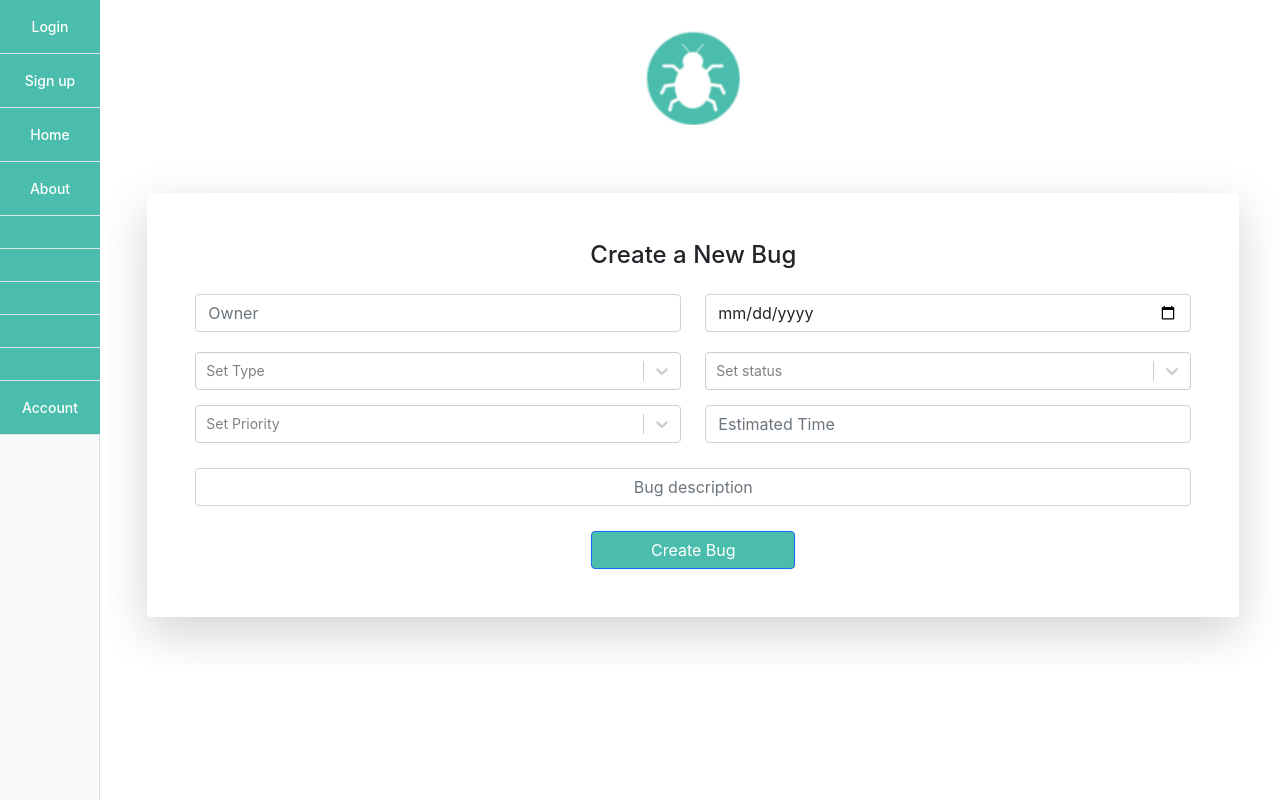
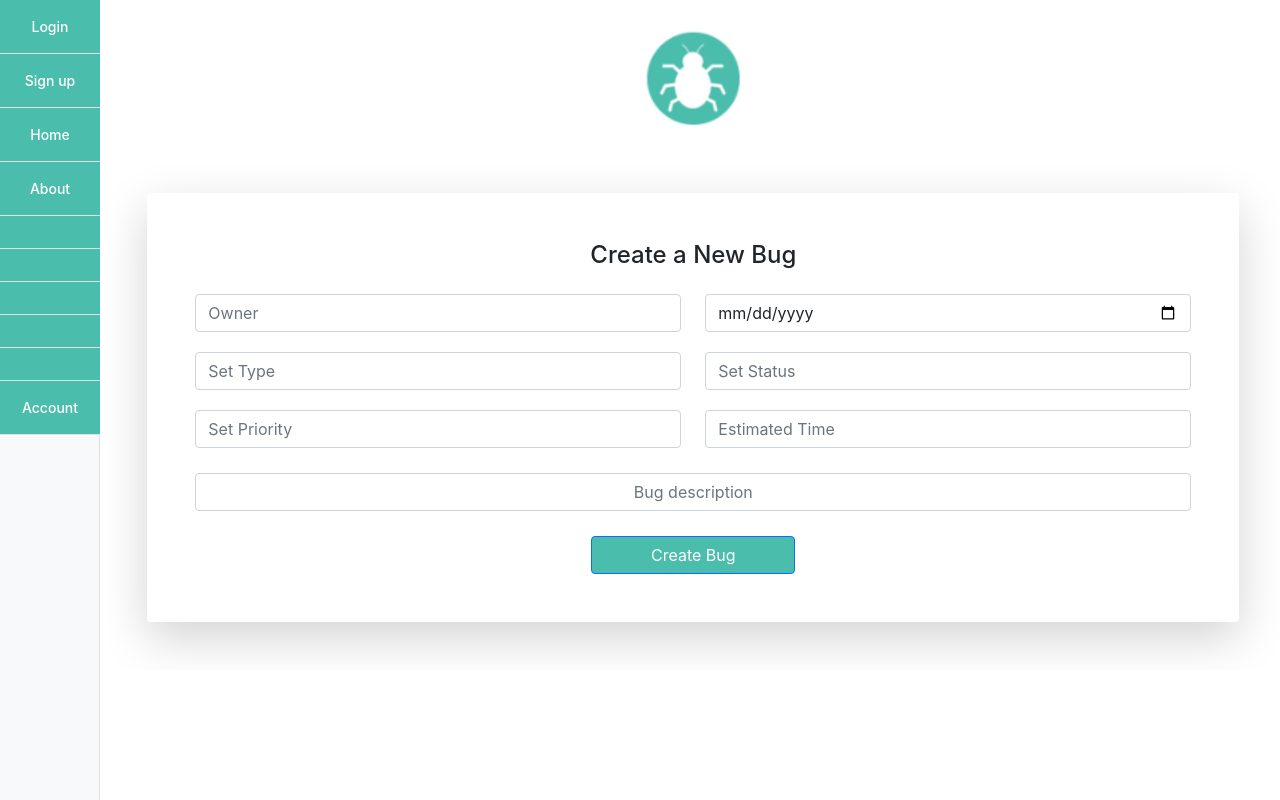
Before and after one commit to Huntercor3/Bugit, a React (Create React App) app in the folder reactclient/: page /createBug in a window 1280 px wide. Built offline with nearby package versions, Linux system fonts and the light colour scheme.

Commit message:
client bug creation succsesful

```diff
--- a/reactclient/src/components/CreateBug.jsx
+++ b/reactclient/src/components/CreateBug.jsx
@@ -27,12 +27,12 @@ const statusOptions=[
 const CreateBug = () => {
 
   const [owner, setOwner] = useState('')
-  const [date, setDate] = useState('')
+  const [timeCreated, setDate] = useState('')
   const [type, setType] = useState('')
   const [status, setStatus] = useState('')
   const [priority, setPriority] = useState('')
   const [estimatedTime, setEstimatedTime] = useState('')
-  const [bugDescription, setBugDescription] = useState('')
+  const [description, setBugDescription] = useState('')
   const [redirect, setRedirect] = useState(false)
   const submit = async (e) => {
     e.preventDefault()
@@ -45,19 +45,19 @@ const CreateBug = () => {
       credentials: 'include',
       body: JSON.stringify({
         owner: owner,
-        date: date,
+        timeCreated: timeCreated,
         type: type,
         status: status,
         priority: priority,
         estimatedTime: estimatedTime,
-        bugDescription: bugDescription
+        description: description
       }),
     }).then(function (response) {
       if (response.status == 200) setRedirect(true)
       else alert('Invalid credientials, please try again')
     })
   }
-  if (redirect) return <Navigate to='/home' />
+  if (redirect) return <Navigate to='/#home' />
 
 
   /*onChangeFunc=({value}) =>
@@ -116,28 +116,52 @@ const CreateBug = () => {
                   </div>
                   <div className='form-group row'>
                     <div className='col-sm-6 '>
-                    <Select
+                     <input
+                        type='text'
+                        required
+                        onChange = {(e) => setType(e.target.value)}
+                        className='form-control'
+                        placeholder='Set Type'
+                      />
+
+                   {/* <Select
                        options={typeOptions}
                        onChange = {setType}
                        placeholder = 'Set Type'
-                       />
+                       />  */}
+
                     </div>
                     <div className='col-sm-6 '>
-                      <Select
+
+                    <input
+                        type='text'
+                        required
+                        onChange = {(e) => setStatus(e.target.value)}
+                        className='form-control'
+                        placeholder='Set Status'
+                      />
+                      {/*<Select
                        options={statusOptions}
                        onChange = {setStatus}
                        placeholder = 'Set status'
-                       />
+                       />  */}
                     </div>
                   </div>
                   <div className='form-group row'>
                     <div className='col-sm-6'>
-                    <Select
+                    <input
+                        type='text'
+                        required
+                        onChange = {(e) => setPriority(e.target.value)}
+                        className='form-control'
+                        placeholder='Set Priority'
+                      />
+
+                    {/*<Select
                        options={priorityOptions}
                        onChange = {setPriority}
                        placeholder = 'Set Priority'
-
-                       />
+                       /> */}
                     </div>
                     <div className='col-sm-6'>
                       <input
```
